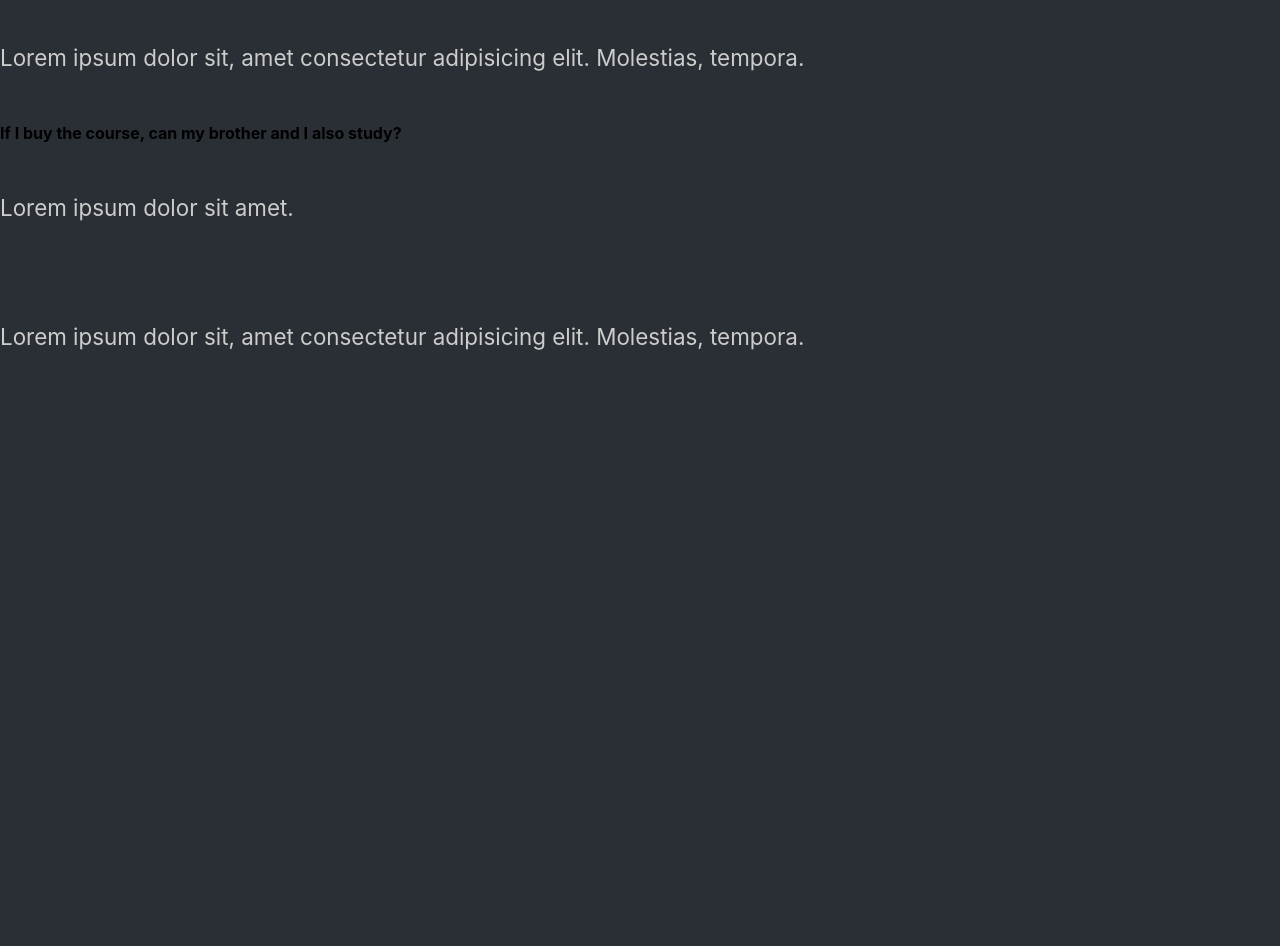
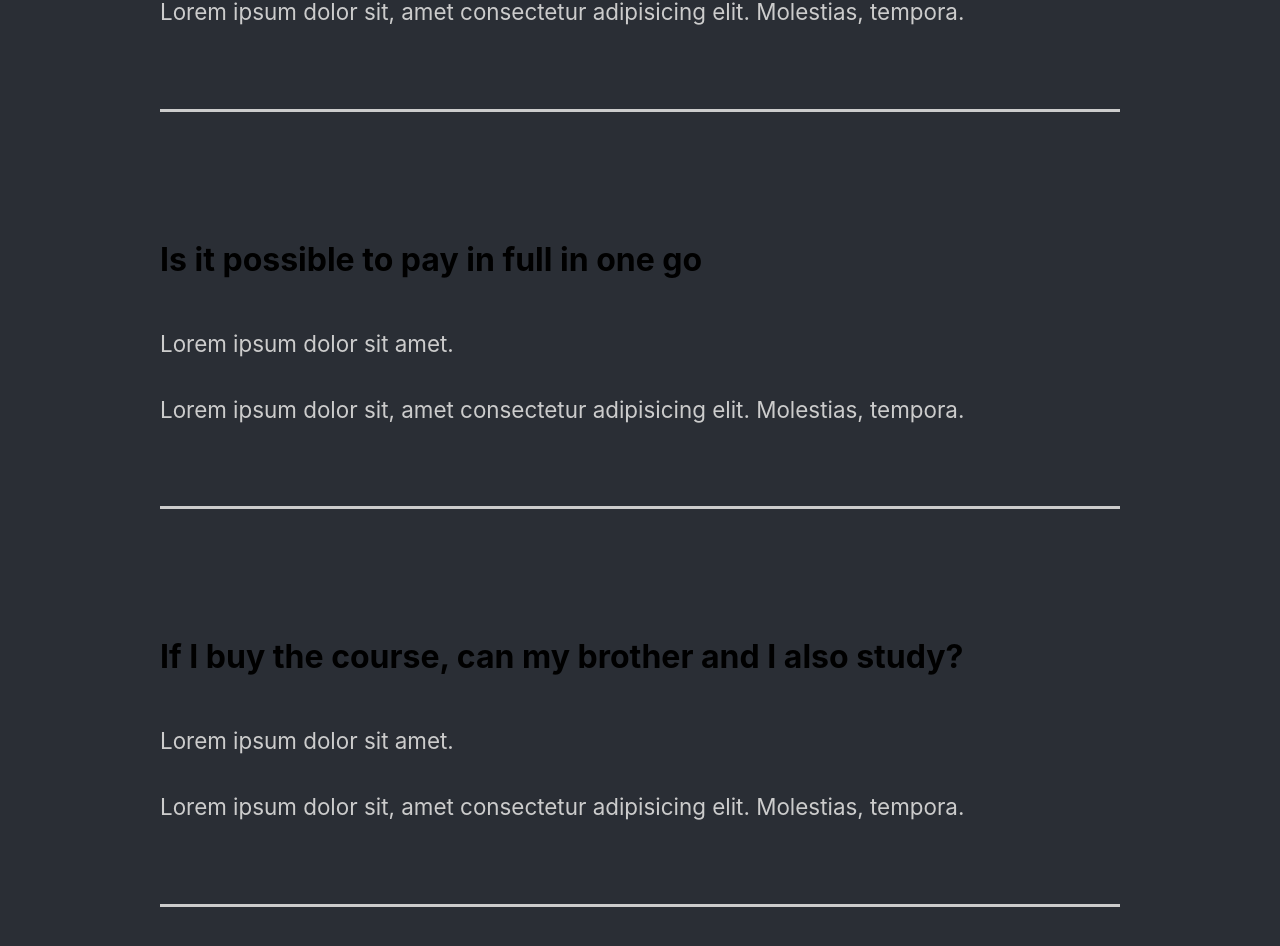
Before and after one commit to ayubxon200/my-first-real-project-in-react, a React (Create React App) app: page / in a window 1280 px wide. Shown: the part 2400-3346 px from the top of the page. Before the commit the page ends 2802 px from the top, so only its background shows below. Built offline with nearby package versions, Linux system fonts and the light colour scheme; a web font is replaced by a local one.

Commit message:
Faq Section Styling static complete

```diff
--- a/src/components/FaqSection.js
+++ b/src/components/FaqSection.js
@@ -1,8 +1,11 @@
 import React from "react";
+// styles
+import { About } from "../Styles";
+import styled from "styled-components";
 
 const FaqSection = () => {
   return (
-    <div className="faq">
+    <Faq>
       <h2>
         Any Questions <span>FAQ</span>
       </h2>
@@ -15,6 +18,7 @@
             tempora.
           </p>
         </div>
+        <div className="faq-line"></div>
       </div>
 
       <div className="questions">
@@ -26,6 +30,7 @@
             tempora.
           </p>
         </div>
+        <div className="faq-line"></div>
       </div>
 
       <div className="questions">
@@ -37,6 +42,7 @@
             tempora.
           </p>
         </div>
+        <div className="faq-line"></div>
       </div>
 
       <div className="questions">
@@ -48,9 +54,37 @@
             tempora.
           </p>
         </div>
+        <div className="faq-line"></div>
       </div>
-    </div>
+    </Faq>
   );
 };
 
+const Faq = styled(About)`
+  display: block;
+  h2 {
+    padding-bottom: 2rem;
+    font-weight: lighter;
+  }
+
+  .questions {
+    padding: 3rem 0rem;
+    cursor: pointer;
+  }
+
+  .answer {
+    padding: 2rem 0rem;
+    p {
+      padding: 1rem 0rem;
+    }
+  }
+
+  .faq-line {
+    background-color: #ccc;
+    height: 0.2rem;
+    width: 100%;
+    margin: 2rem 0rem;
+  }
+`;
+
 export default FaqSection;
--- a/src/components/GlobalStyle.js
+++ b/src/components/GlobalStyle.js
@@ -38,6 +38,7 @@
 
     h4 {
         font-weight: bold;
+        font-size: 2rem;
     }
 
     span {
```
Also changed, not shown: src/reportWeb.js (deleted, +0 -13 lines).
